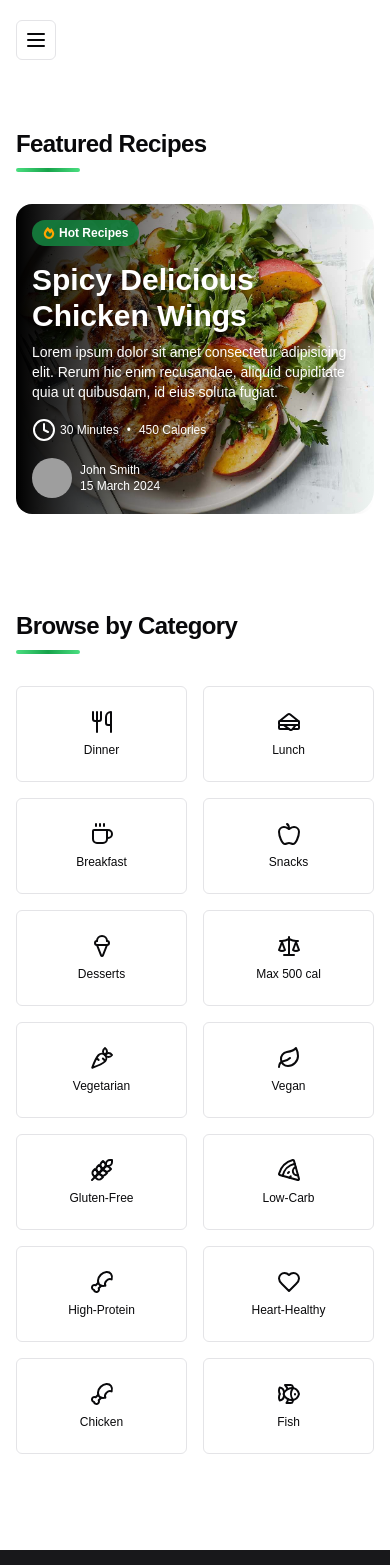
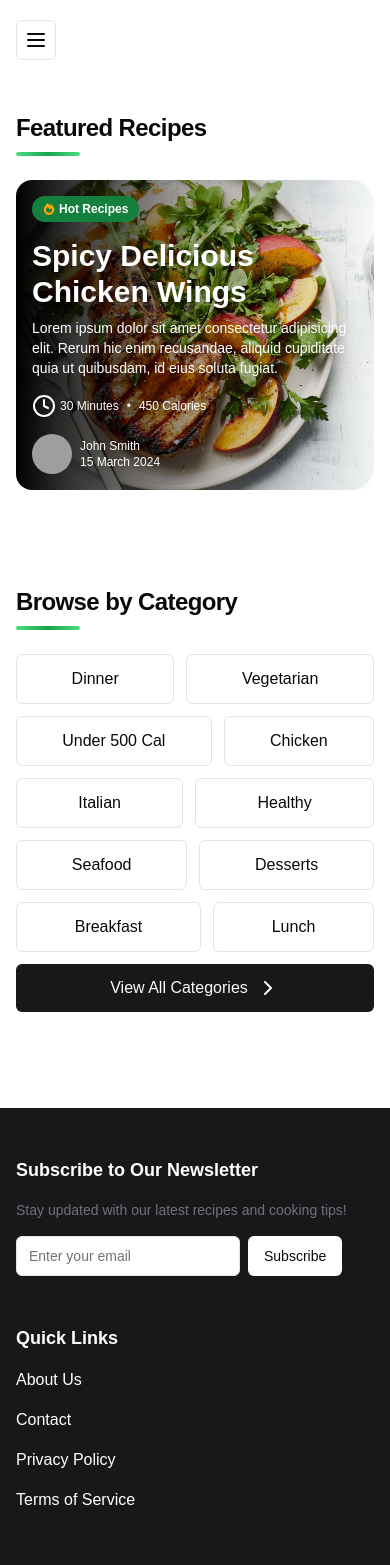
Before and after one commit to JacobssonEmil/recipe-radar, a Next.js app: page / in a window 390 px wide. Shown: the top 1565 px of the page. Built offline with nearby package versions, Linux system fonts and the light colour scheme; grey boxes are pictures that could not be loaded.

Commit message:
Fix margins and made featured recipes carousel autoplay.

```diff
--- a/package.json
+++ b/package.json
@@ -25,6 +25,7 @@
     "bcrypt": "^5.1.1",
     "class-variance-authority": "^0.7.0",
     "clsx": "^2.1.1",
+    "embla-carousel-autoplay": "^8.3.1",
     "embla-carousel-react": "^8.3.1",
     "hamburger-react": "^2.5.1",
     "lucide-react": "^0.452.0",
--- a/src/app/page.tsx
+++ b/src/app/page.tsx
@@ -14,10 +14,10 @@ register();
 export default function Home() {
   return (
     <>
-      <div className="max-w-[1400px] mx-auto px-4 sm:px-16 sm:mt-12 mt-0">
+      <div className="max-w-[1400px] mx-auto px-4 sm:px-16 mt-4 sm:mt-12">
         {/* Featured Recipes Intro Section */}
-        <section className="mt-12 mb-8">
-          <h2 className="text-2xl font-semibold  sm:text-2xl tracking-tight">
+        <section className="mt-8 sm:mt-12 mb-6 sm:mb-8">
+          <h2 className="text-2xl font-semibold tracking-tight">
             Featured Recipes
           </h2>
           <div className="mt-2 w-16 h-1 bg-gradient-to-r from-green-400 via-green-600 to-green-400 rounded-full"></div>
@@ -27,8 +27,8 @@ export default function Home() {
         <Header />
 
         {/* Browse by Category Intro Section */}
-        <section className="mt-24 mb-8">
-          <h2 className="text-2xl font-semibold sm:text-2xl tracking-tight">
+        <section className="mt-24 sm:mt-36 mb-6 sm:mb-8">
+          <h2 className="text-2xl font-semibold tracking-tight">
             Browse by Category
           </h2>
           <div className="mt-2 w-16 h-1 bg-gradient-to-r from-green-400 via-green-600 to-green-400 rounded-full"></div>
--- a/src/components/home/category-selector.tsx
+++ b/src/components/home/category-selector.tsx
@@ -1,61 +1,45 @@
 import { Button } from "@/components/ui/button";
-import {
-  Utensils,
-  Salad,
-  Carrot,
-  Drumstick,
-  Fish,
-  Wheat,
-  Apple,
-  Scale,
-  Heart,
-  Leaf,
-  Coffee,
-  Pizza,
-  Sandwich,
-  IceCream,
-} from "lucide-react";
-import { useRouter } from "next/navigation";
-
-const categories = [
-  { name: "Dinner", icon: Utensils },
-  { name: "Lunch", icon: Sandwich },
-  { name: "Breakfast", icon: Coffee },
-  { name: "Snacks", icon: Apple },
-  { name: "Desserts", icon: IceCream },
-  { name: "Max 500 cal", icon: Scale },
-  { name: "Vegetarian", icon: Carrot },
-  { name: "Vegan", icon: Leaf },
-  { name: "Gluten-Free", icon: Wheat },
-  { name: "Low-Carb", icon: Pizza },
-  { name: "High-Protein", icon: Drumstick },
-  { name: "Heart-Healthy", icon: Heart },
-  { name: "Chicken", icon: Drumstick },
-  { name: "Fish", icon: Fish },
-];
+import { ChevronRight } from "lucide-react";
 
 export default function Component() {
-  const router = useRouter();
+  const categories = [
+    "Dinner",
+    "Vegetarian",
+    "Under 500 Cal",
+    "Chicken",
+    "Italian",
+    "Healthy",
+    "Seafood",
+    "Desserts",
+    "Breakfast",
+    "Lunch",
+  ];
+
+  const handleCategoryClick = (category: string) => {
+    alert(`Selected category: ${category}`);
+  };
 
   return (
     <div className="w-full mx-auto ">
-      <div className="grid grid-cols-2 sm:grid-cols-4 md:grid-cols-7 gap-4">
+      <div className="flex flex-wrap gap-3">
         {categories.map((category) => (
           <Button
-            key={category.name}
+            key={category}
             variant="outline"
-            className="flex flex-col items-center justify-center h-24 p-2 bg-background hover:bg-muted"
-            onClick={() => {
-              alert(`Selected category: ${category.name}`);
-              router.push("/");
-            }}
+            className="flex-grow sm:flex-grow-0 py-6 px-8 text-md"
+            onClick={() => handleCategoryClick(category)}
           >
-            <category.icon className="h-6 w-6 mb-2" />
-            <span className="text-xs font-medium text-center">
-              {category.name}
-            </span>
+            {category}
           </Button>
         ))}
+        <Button
+          variant="default"
+          className="flex-grow sm:flex-grow-0 text-md py-6 px-8"
+          onClick={() => alert("View All Categories")}
+        >
+          <span>View All Categories</span>
+          <ChevronRight className="ml-2 h-6 w-6" />
+        </Button>
       </div>
     </div>
   );
--- a/src/components/home/header.tsx
+++ b/src/components/home/header.tsx
@@ -11,6 +11,7 @@ import { Clock } from "lucide-react";
 import { Avatar, AvatarFallback, AvatarImage } from "@/components/ui/avatar";
 import { Button } from "../ui/button";
 import Link from "next/link";
+import Autoplay from "embla-carousel-autoplay";
 
 const recipes = [
   {
@@ -39,7 +40,18 @@ export default function Header() {
   return (
     <>
       {/** SM AND ABOVE VIEW */}
-      <Carousel className="hidden sm:block">
+      <Carousel
+        opts={{
+          align: "start",
+          loop: true,
+        }}
+        plugins={[
+          Autoplay({
+            delay: 6000,
+          }),
+        ]}
+        className="hidden sm:block"
+      >
         <CarouselContent>
           {recipes.map((recipe, index) => (
             <CarouselItem key={index}>
@@ -52,7 +64,7 @@ export default function Header() {
                 <div className="absolute inset-0 bg-gradient-to-r from-black via-black/5 to-transparent bg-opacity-40 rounded-2xl"></div>
                 <div className="md:w-1/2 w-full p-6 md:p-8 h-full flex flex-col justify-between relative z-10">
                   <div>
-                    <Badge className="py-1 text-white bg-green-700 bg-opacity-90 border">
+                    <Badge className="py-1 text-white bg-green-700 hover:none">
                       <FaFireAlt color="orange" className="mr-1" />
                       Hot Recipes
                     </Badge>
@@ -120,7 +132,7 @@ export default function Header() {
           <div className="absolute inset-0 bg-gradient-to-r from-black via-black/30 to-transparent bg-opacity-40 rounded-2xl"></div>
 
           <div className="p-4 rounded-3xl w-full flex flex-col items-start relative z-10">
-            <Badge className="py-1 text-white bg-green-700 bg-opacity-90 border  mb-4">
+            <Badge className="py-1 text-white bg-green-700 hover:none  mb-4">
               <FaFireAlt color="orange" className="mr-1" />
               Hot Recipes
             </Badge>
```
Also changed, not shown: 1 other file (tests, documents, lock files or other folders).
